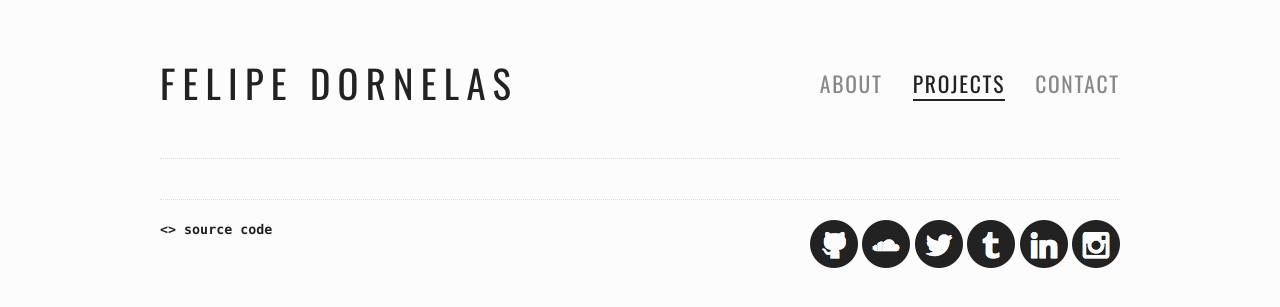
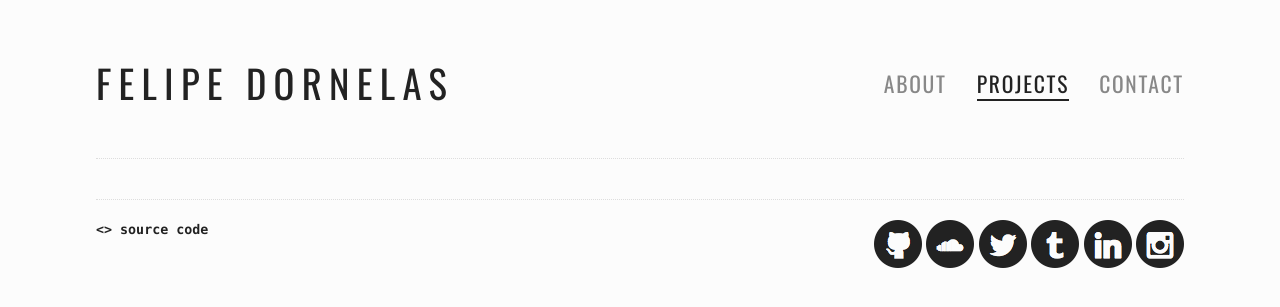
Before and after one commit to felipead/felipead.github.com, a Jekyll site: the page built from pages/projects.html, in a window 1280 px wide. Shown: the top 307 px of the page. Built offline with Jekyll 4.4.1, drawn with Linux system fonts in a browser that asks for light colours.

Commit message:
Fine tuning neat grid

```diff
--- a/_sass/base/_grid-settings.scss
+++ b/_sass/base/_grid-settings.scss
@@ -3,11 +3,10 @@
 // Neat Overrides
 $column: 90px;
 $gutter: 30px;
-$max-width: em(960);
-
+$max-width: em(1088);
 $grid-columns: 12;
 
 // Neat Breakpoints
-$small-screen-down: new-breakpoint(max-width em(639));
-$medium-screen-up: new-breakpoint(min-width em(640));
+$small-screen-down: new-breakpoint(max-width em(699));
+$medium-screen-up: new-breakpoint(min-width em(700));
 $large-screen-up: new-breakpoint(min-width em(900));
```
